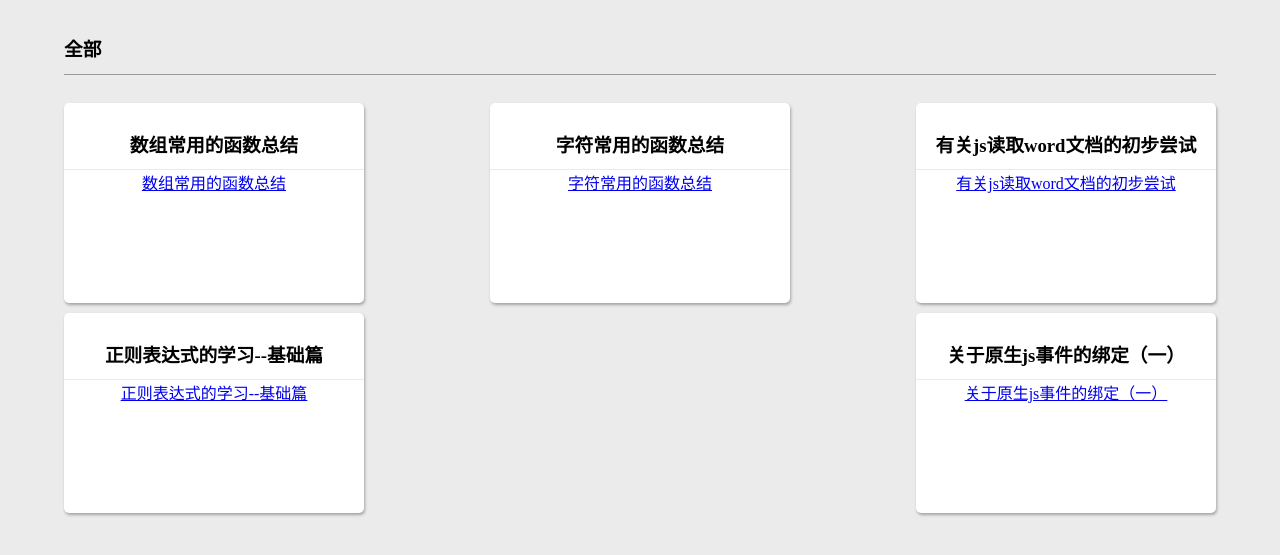
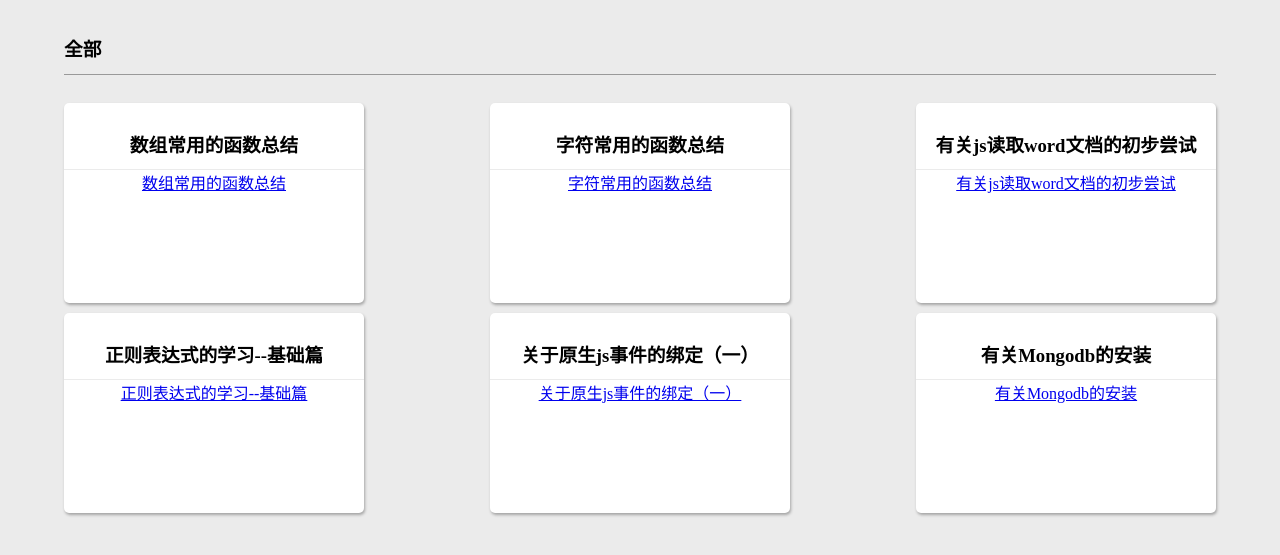
Before and after one commit to kingEND/Start, a plain HTML site: page index.html in a window 1280 px wide. Shown: the part 119-674 px from the top of the page. Drawn offline with Linux system fonts and the light colour scheme.

Commit message:
'提交mongodb的安装'

```diff
--- a/index.html
+++ b/index.html
@@ -71,7 +71,16 @@
                 <h3>关于原生js事件的绑定（一）</h3>
             </div>
             <div class="card body">
-                <a href="./b/js/20170517">关于原生js事件的绑定（一）</a>
+                <a href="./b/js/201705046">关于原生js事件的绑定（一）</a>
+            </div>
+        </div>
+
+         <div class="card shaow">
+            <div class="card header">
+                <h3>有关Mongodb的安装</h3>
+            </div>
+            <div class="card body">
+                <a href="./b/js/201705046">有关Mongodb的安装</a>
             </div>
         </div>
     </div>
```
Also changed, not shown: image/7.png (added), 1 other file.
